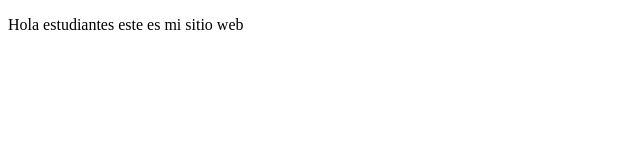
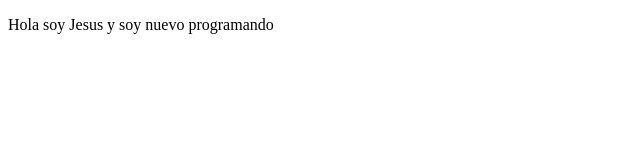
Before and after one commit to Jesus98Sotelo/proyectoDemoCursoPrework, a plain HTML site: page index.html in a window 1280 px wide. Shown: the full height of the page, 0-640 px from the left. Drawn offline with Linux system fonts and the light colour scheme.

Commit message:
Cambios en el texto

```diff
--- a/index.html
+++ b/index.html
@@ -7,6 +7,6 @@
     <title>Hola Mundo</title>
 </head>
 <body>
-    <p>Hola estudiantes este es mi sitio web</p>
+    <p>Hola soy Jesus y soy nuevo programando</p>
 </body>
 </html>
```
